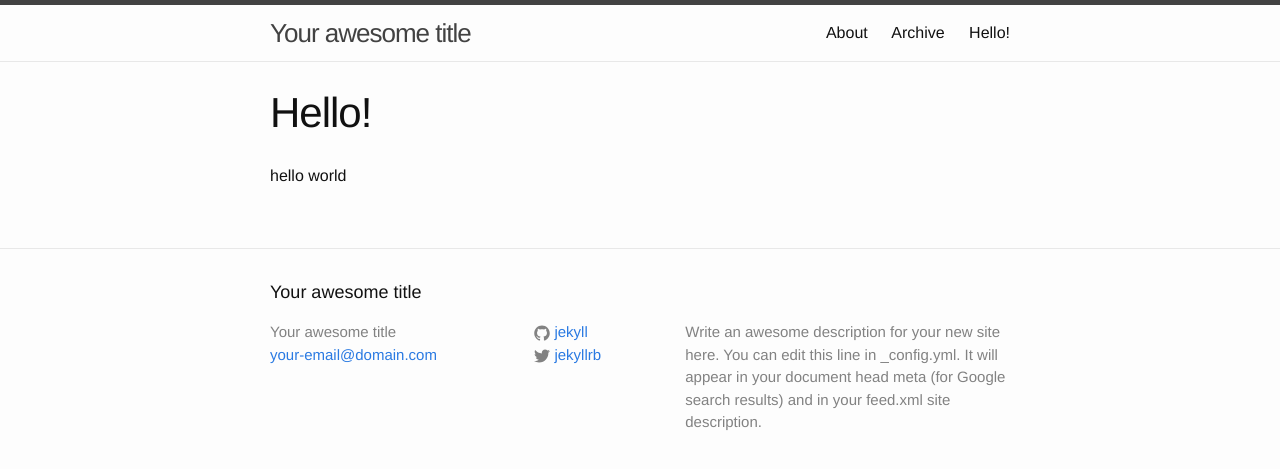
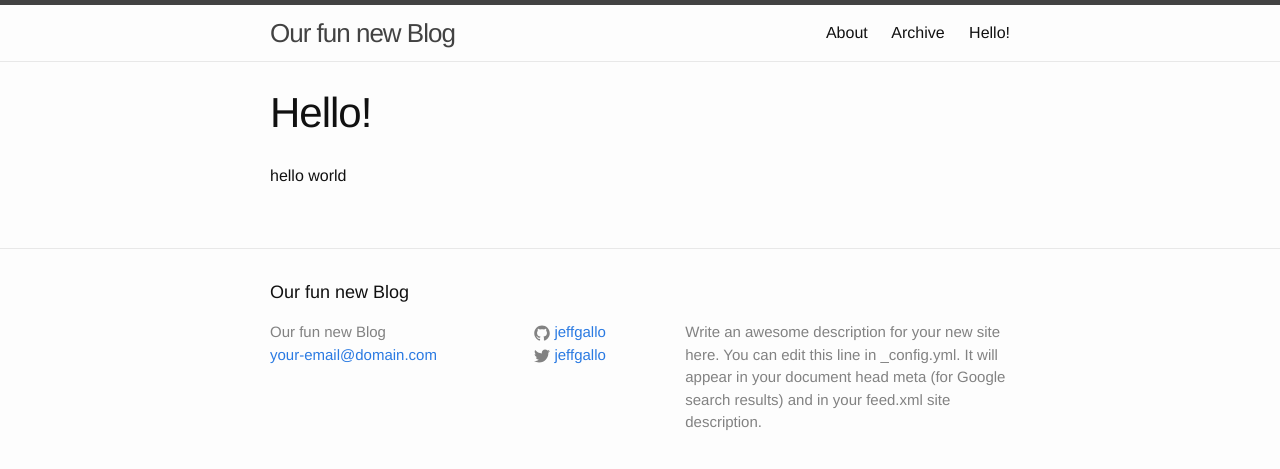
Before and after one commit to jeffgallo/jeffgallo.github.io, a Jekyll site: the page built from index.html, in a window 1280 px wide. Shown: the top 469 px of the page. Built offline with Jekyll 4.4.1, drawn with Linux system fonts in a browser that asks for light colours.

Commit message:
Config.yml edited

```diff
--- a/_config.yml
+++ b/_config.yml
@@ -6,7 +6,7 @@
 # 'jekyll serve'. If you change this file, please restart the server process.
 
 # Site settings
-title: Your awesome title
+title: Our fun new Blog
 email: your-email@domain.com
 description: > # this means to ignore newlines until "baseurl:"
   Write an awesome description for your new site here. You can edit this
@@ -14,8 +14,8 @@ description: > # this means to ignore newlines until "baseurl:"
   Google search results) and in your feed.xml site description.
 baseurl: "" # the subpath of your site, e.g. /blog
 url: "http://yourdomain.com" # the base hostname & protocol for your site
-twitter_username: jekyllrb
-github_username:  jekyll
+twitter_username: jeffgallo
+github_username:  jeffgallo
 
 # Build settings
 markdown: kramdown
```
Also changed, not shown: 1 other file.
